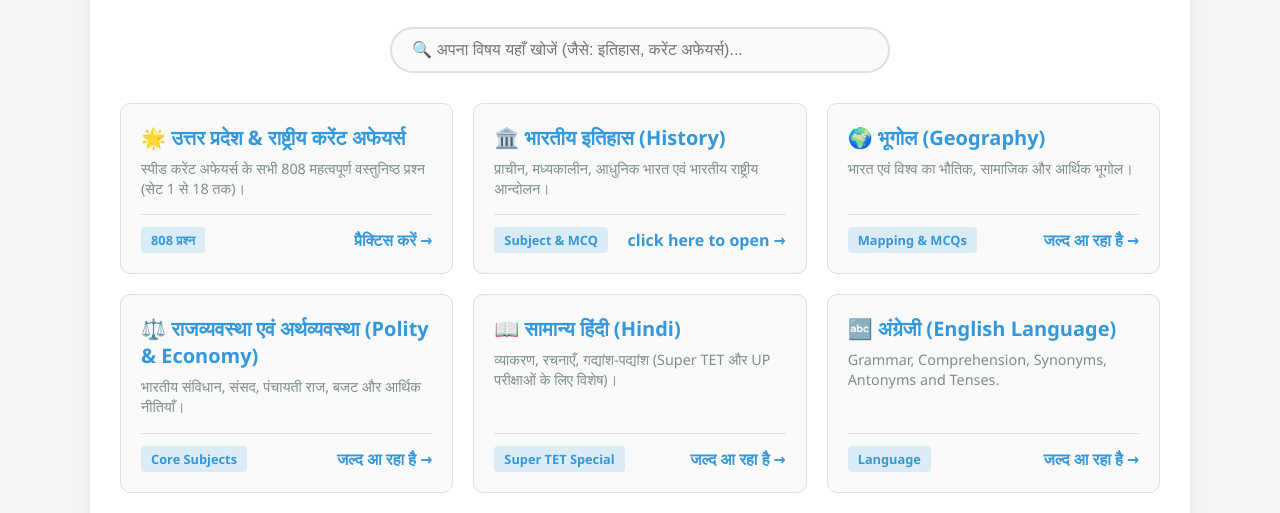
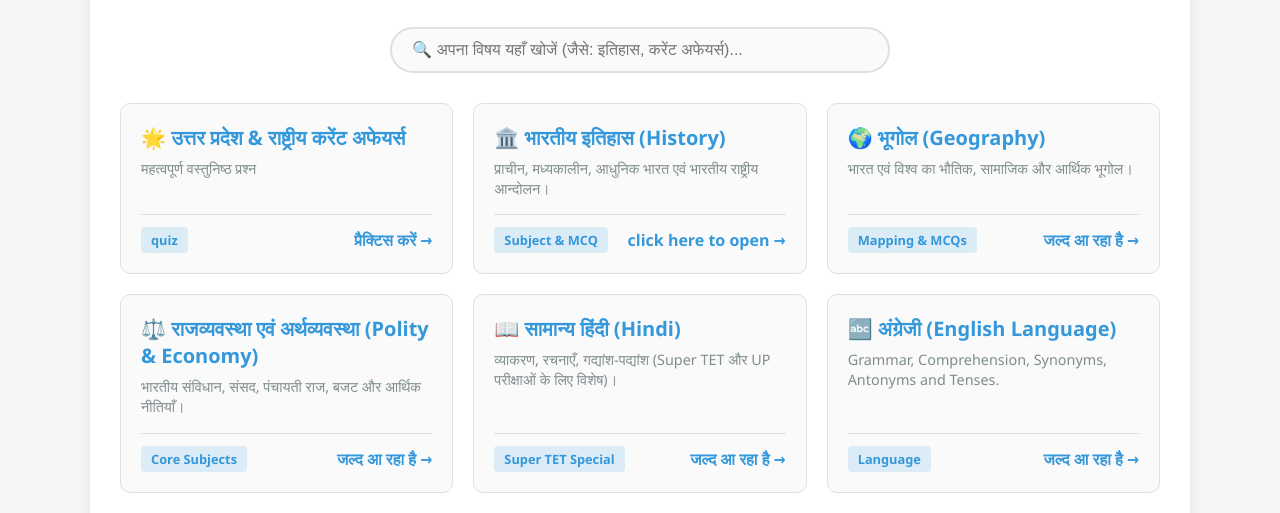
Before and after one commit to kadir786rock-sudo/fantastic-kadir, a plain HTML site: page index.html in a window 1280 px wide. Shown: the part 209-722 px from the top of the page. Drawn offline with Linux system fonts and the light colour scheme.

Commit message:
Update index.html

```diff
--- a/index.html
+++ b/index.html
@@ -237,10 +237,10 @@
         <div class="subject-card" onclick="location.href='current-affairs.html'">
             <div class="card-content">
                 <h3>🌟 उत्तर प्रदेश & राष्ट्रीय करेंट अफेयर्स</h3>
-                <p>स्पीड करेंट अफेयर्स के सभी 808 महत्वपूर्ण वस्तुनिष्ठ प्रश्न (सेट 1 से 18 तक)।</p>
+                <p>महत्वपूर्ण वस्तुनिष्ठ प्रश्न</p>
             </div>
             <div class="card-footer">
-                <span class="badge">808 प्रश्न</span>
+                <span class="badge">quiz</span>
                 <span class="action-link">प्रैक्टिस करें &rarr;</span>
             </div>
         </div>
```
